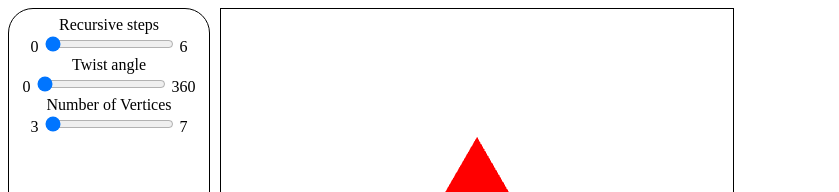
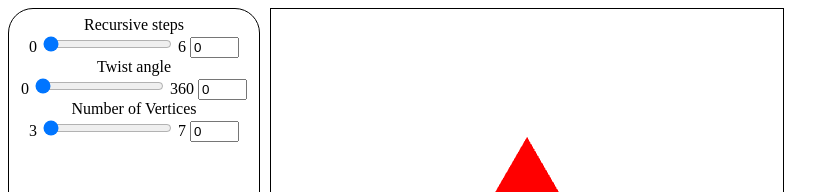
Before and after one commit to Klev/klev.github.io, a plain HTML site: page index.html in a window 1280 px wide. Shown: the top 192 px of the page, without its empty margins (0-839 px from the left). Drawn offline with Linux system fonts and the light colour scheme.

Commit message:
text box working

```diff
--- a/index.html
+++ b/index.html
@@ -38,19 +38,19 @@
 			Recursive steps<br/>
 			0 <input id="tessec_slider" type="range"
        			     min="0" max="6" step="1" value="0" />
-			6
+			6 <input id="tessec_text" type="text" value="0" size="3" />
 		</div>
 		<div>
 			Twist angle<br/>
 			0 <input id="twist_slider" type="range"
          		     min="0" max="360" value="0" />
-			360
+			360 <input id="twist_text" type="text" value="0" size="3" readonly/>
 		</div>
 		<div>
 			Number of Vertices<br/>
 			3 <input id="vertex_slider" type="range"
    				     min="3" max="7" value="3" step="1" />
-			7
+			7 <input id="vertex_text" type="text" value="0" size="3" readonly/>
 		</div>
 	</div>
 	<div id="container">
--- a/twist.css
+++ b/twist.css
@@ -5,7 +5,7 @@
 	padding-top: 7px;
 	text-align: center;
 	height: 258px;
-	width: 200px;
+	width: 250px;
 	margin-right: 5px;
 }
 
--- a/twist.js
+++ b/twist.js
@@ -52,16 +52,19 @@ function init() {
     document.getElementById("tessec_slider").onchange = function () {
         numTimesToSubdivide = parseInt(event.srcElement.value);
         render();
+        document.getElementById("tessec_text").value = event.srcElement.value;
     };
 
     document.getElementById("twist_slider").onchange = function () {
         theta = parseFloat(event.srcElement.value);
         render();
+        document.getElementById("twist_text").value = event.srcElement.value;
     }
 
     document.getElementById("vertex_slider").onchange = function () {
         vertex = parseInt(event.srcElement.value);
         render();
+        document.getElementById("vertex_text").value = event.srcElement.value;
     }
 
     render();
```
